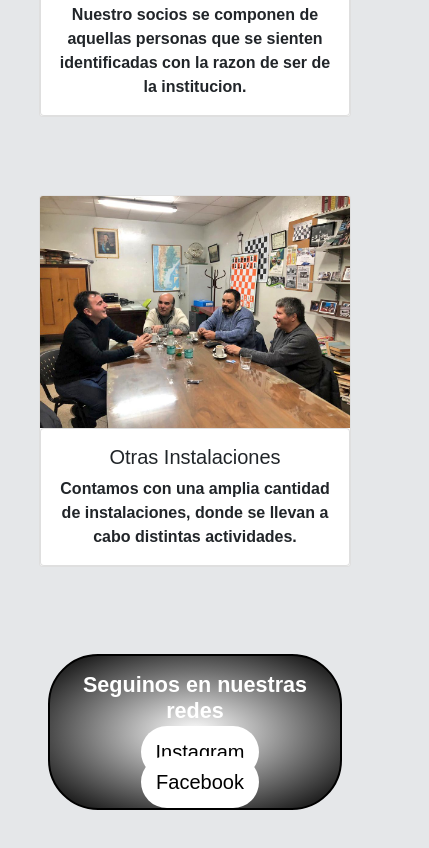
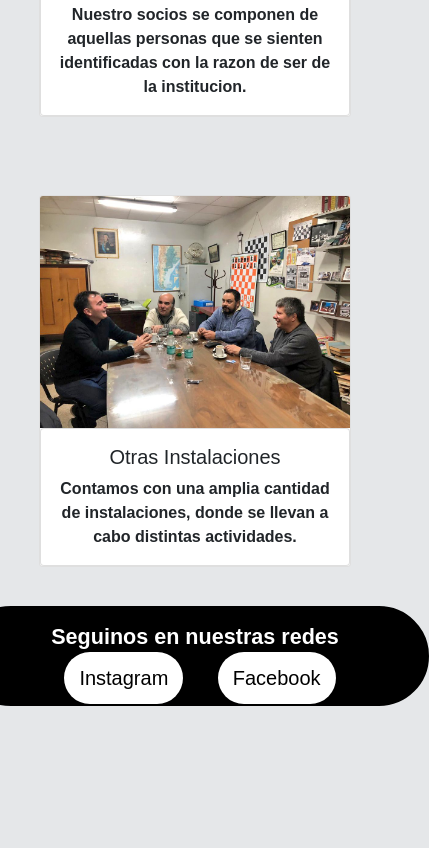
Before and after one commit to santillanfran/ImperioJuniors-Final-SANTILLAN, a website: page index.html in a window 390 px wide. Shown: the part 2406-3254 px from the top of the page, 429 px wide, since content can reach past the window. After the commit the page ends 3112 px from the top, so only its background shows below. Drawn offline with nearby package versions, Linux system fonts and the light colour scheme.

Commit message:
scss footer

```diff
--- a/package.json
+++ b/package.json
@@ -5,7 +5,7 @@
   "main": "index.js",
   "scripts": {
     "test": "echo \"Error: no test specified\" && exit 1",
-    "build-css": "node-sass --include-path scss scss/styles.scss Css/styles.css",
+    "build-css": "node-sass --include-path scss scss/styles.scss Css/style.css",
     "watch-css": "nodemon -e scss -x \"npm run build-css\""
   },
   "repository": {
--- a/scss/_mediaq.scss
+++ b/scss/_mediaq.scss
@@ -50,11 +50,9 @@
 	}
 	.footer {
 		border: 2px solid black;
-		background-image: radial-gradient(white, black);
 		display: flex;
 		flex-wrap: wrap;
 		padding: 1rem;
-		margin: 3rem;
 		border-radius: 50px;
 	}
 	.section__ubicacion {
@@ -125,11 +123,9 @@
 	}
 	.footer {
 		border: 2px solid black;
-		background-image: radial-gradient(white, black);
 		display: flex;
 		flex-wrap: wrap;
 		padding: 1rem;
-		margin: 3rem;
 		border-radius: 50px;
 	}
 	.section__ubicacion {
--- a/scss/variables.scss
+++ b/scss/variables.scss
@@ -10,7 +10,7 @@ html {
 body {
     margin: 0px 5% 0px 5%;
     font-family: "Roboto Condensed", sans-serif;
-    background-color: #e5e7e9;
+    background-color: #e5e7e9 !important;
 }
 
 $colorFondo: #e5e7e9;
```
Also changed, not shown: Css/style.css, Css/styles.css (deleted).
